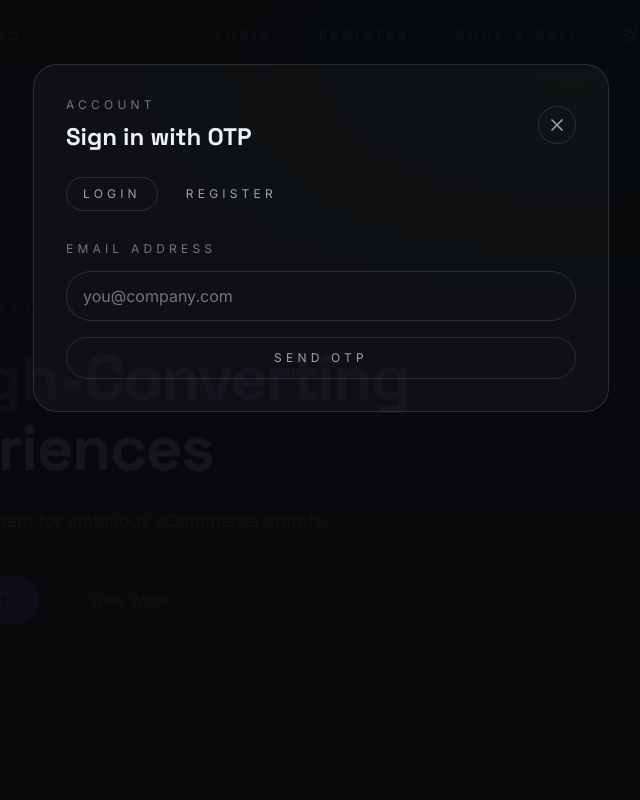
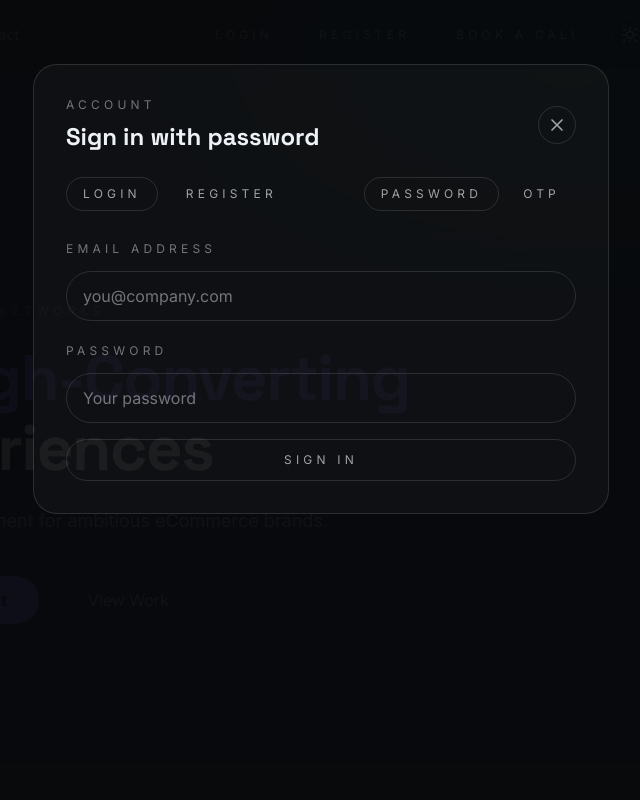
Before and after one commit to Mujahid137/basketworks, a React (Vite) app: page / in a window 1280 px wide. Both pictures are taken after a click on the button "LOGIN". Shown: the top 800 px of the page, without its empty margins (607-1247 px from the left). Built offline with nearby package versions, Linux system fonts and the light colour scheme; no server answers.

Commit message:
Add Supabase auth client and modal

```diff
--- a/package.json
+++ b/package.json
@@ -10,10 +10,10 @@
     "preview": "vite preview"
   },
   "dependencies": {
-    "@upstash/redis": "^1.36.2",
+    "@supabase/supabase-js": "^2.95.3",
+    "@upstash/redis": "^1.35.1",
     "framer-motion": "^12.29.3",
     "nodemailer": "^6.10.0",
-    "@upstash/redis": "^1.35.1",
     "react": "^19.2.0",
     "react-dom": "^19.2.0",
     "react-intersection-observer": "^10.0.2",
--- a/src/components/AuthModal.tsx
+++ b/src/components/AuthModal.tsx
@@ -1,7 +1,9 @@
-import { useEffect, useState, type FormEvent } from "react";
+import { useEffect, useMemo, useState, type FormEvent } from "react";
 import { AnimatePresence, motion } from "framer-motion";
+import { supabase } from "../lib/supabaseClient";
 
 type AuthMode = "login" | "register";
+type AuthMethod = "password" | "otp";
 type Step = "request" | "verify" | "success";
 
 type AuthModalProps = {
@@ -13,8 +15,10 @@ const EMAIL_PATTERN = /^[^\s@]+@[^\s@]+\.[^\s@]+$/;
 
 export default function AuthModal({ open, onClose }: AuthModalProps) {
   const [mode, setMode] = useState<AuthMode>("login");
+  const [method, setMethod] = useState<AuthMethod>("password");
   const [step, setStep] = useState<Step>("request");
   const [email, setEmail] = useState("");
+  const [password, setPassword] = useState("");
   const [code, setCode] = useState("");
   const [loading, setLoading] = useState(false);
   const [notice, setNotice] = useState<{ type: "error" | "success"; text: string } | null>(
@@ -26,8 +30,16 @@ export default function AuthModal({ open, onClose }: AuthModalProps) {
       setStep("request");
       setCode("");
       setNotice(null);
+      setPassword("");
     }
   }, [open]);
+
+  const title = useMemo(() => {
+    if (method === "otp") {
+      return mode === "login" ? "Sign in with OTP" : "Create account with OTP";
+    }
+    return mode === "login" ? "Sign in with password" : "Create an account";
+  }, [mode, method]);
 
   const resetMode = (nextMode: AuthMode) => {
     setMode(nextMode);
@@ -36,7 +48,50 @@ export default function AuthModal({ open, onClose }: AuthModalProps) {
     setNotice(null);
   };
 
-  const requestOtp = async (event: FormEvent) => {
+  const handlePassword = async (event: FormEvent) => {
+    event.preventDefault();
+    setNotice(null);
+
+    if (!EMAIL_PATTERN.test(email.trim())) {
+      setNotice({ type: "error", text: "Enter a valid email address." });
+      return;
+    }
+
+    if (!password.trim()) {
+      setNotice({ type: "error", text: "Password is required." });
+      return;
+    }
+
+    try {
+      setLoading(true);
+      if (mode === "register") {
+        const { error } = await supabase.auth.signUp({
+          email: email.trim(),
+          password: password.trim(),
+        });
+        if (error) throw error;
+        setNotice({
+          type: "success",
+          text: "Account created. Check your email to confirm.",
+        });
+        setStep("success");
+      } else {
+        const { error } = await supabase.auth.signInWithPassword({
+          email: email.trim(),
+          password: password.trim(),
+        });
+        if (error) throw error;
+        setNotice({ type: "success", text: "Signed in successfully." });
+        setStep("success");
+      }
+    } catch (err: any) {
+      setNotice({ type: "error", text: err?.message || "Auth failed." });
+    } finally {
+      setLoading(false);
+    }
+  };
+
+  const handleOtpRequest = async (event: FormEvent) => {
     event.preventDefault();
     setNotice(null);
 
@@ -47,52 +102,43 @@ export default function AuthModal({ open, onClose }: AuthModalProps) {
 
     try {
       setLoading(true);
-      const response = await fetch("/api/auth/request-otp", {
-        method: "POST",
-        headers: { "Content-Type": "application/json" },
-        body: JSON.stringify({ email: email.trim(), mode }),
+      const { error } = await supabase.auth.signInWithOtp({
+        email: email.trim(),
+        options: {
+          shouldCreateUser: mode === "register",
+        },
       });
-      const data = await response.json();
-      if (!response.ok) {
-        setNotice({ type: "error", text: data?.message || "Failed to send code." });
-        return;
-      }
+      if (error) throw error;
       setStep("verify");
       setNotice({ type: "success", text: "OTP sent. Check your inbox." });
-    } catch (err) {
-      setNotice({ type: "error", text: "Network error. Try again." });
+    } catch (err: any) {
+      setNotice({ type: "error", text: err?.message || "Failed to send OTP." });
     } finally {
       setLoading(false);
     }
   };
 
-  const verifyOtp = async (event: FormEvent) => {
+  const handleOtpVerify = async (event: FormEvent) => {
     event.preventDefault();
     setNotice(null);
 
     if (!code.trim()) {
-      setNotice({ type: "error", text: "Enter the 6-digit code." });
+      setNotice({ type: "error", text: "Enter the OTP code." });
       return;
     }
 
     try {
       setLoading(true);
-      const response = await fetch("/api/auth/verify-otp", {
-        method: "POST",
-        headers: { "Content-Type": "application/json" },
-        body: JSON.stringify({ email: email.trim(), code: code.trim() }),
+      const { error } = await supabase.auth.verifyOtp({
+        email: email.trim(),
+        token: code.trim(),
+        type: "email",
       });
-      const data = await response.json();
-      if (!response.ok) {
-        setNotice({ type: "error", text: data?.message || "Invalid code." });
-        return;
-      }
-      localStorage.setItem("auth_email", email.trim());
-      localStorage.setItem("auth_verified", "true");
+      if (error) throw error;
+      setNotice({ type: "success", text: "Signed in successfully." });
       setStep("success");
-      setNotice({ type: "success", text: "Verified. You are signed in." });
-    } catch (err) {
-      setNotice({ type: "error", text: "Network error. Try again." });
+    } catch (err: any) {
+      setNotice({ type: "error", text: err?.message || "Invalid OTP." });
     } finally {
       setLoading(false);
     }
@@ -121,7 +167,7 @@ export default function AuthModal({ open, onClose }: AuthModalProps) {
                   Account
                 </p>
                 <h3 className="mt-2 text-2xl font-semibold font-display">
-                  {mode === "login" ? "Sign in with OTP" : "Create an account"}
+                  {title}
                 </h3>
               </div>
               <button
@@ -143,7 +189,7 @@ export default function AuthModal({ open, onClose }: AuthModalProps) {
               </button>
             </div>
 
-            <div className="mt-6 flex gap-3">
+            <div className="mt-6 flex flex-wrap gap-3">
               <button
                 onClick={() => resetMode("login")}
                 className={`rounded-full px-4 py-2 text-xs uppercase tracking-[0.35em] transition ${
@@ -160,11 +206,75 @@ export default function AuthModal({ open, onClose }: AuthModalProps) {
               >
                 Register
               </button>
+              <div className="ml-auto flex gap-2">
+                <button
+                  onClick={() => {
+                    setMethod("password");
+                    setStep("request");
+                    setNotice(null);
+                  }}
+                  className={`rounded-full px-4 py-2 text-xs uppercase tracking-[0.35em] transition ${
+                    method === "password" ? "theme-outline-btn" : "theme-link"
+                  }`}
+                >
+                  Password
+                </button>
+                <button
+                  onClick={() => {
+                    setMethod("otp");
+                    setStep("request");
+                    setNotice(null);
+                  }}
+                  className={`rounded-full px-4 py-2 text-xs uppercase tracking-[0.35em] transition ${
+                    method === "otp" ? "theme-outline-btn" : "theme-link"
+                  }`}
+                >
+                  OTP
+                </button>
+              </div>
             </div>
 
             <div className="mt-6">
-              {step === "request" && (
-                <form className="space-y-4" onSubmit={requestOtp}>
+              {method === "password" && (
+                <form className="space-y-4" onSubmit={handlePassword}>
+                  <div>
+                    <label className="text-xs uppercase tracking-[0.35em] theme-subtle">
+                      Email address
+                    </label>
+                    <input
+                      type="email"
+                      required
+                      placeholder="you@company.com"
+                      value={email}
+                      onChange={(event) => setEmail(event.target.value)}
+                      className="mt-3 w-full rounded-full px-4 py-3 theme-input-pill"
+                    />
+                  </div>
+                  <div>
+                    <label className="text-xs uppercase tracking-[0.35em] theme-subtle">
+                      Password
+                    </label>
+                    <input
+                      type="password"
+                      required
+                      placeholder="Your password"
+                      value={password}
+                      onChange={(event) => setPassword(event.target.value)}
+                      className="mt-3 w-full rounded-full px-4 py-3 theme-input-pill"
+                    />
+                  </div>
+                  <button
+                    type="submit"
+                    disabled={loading}
+                    className="w-full rounded-full px-5 py-3 text-xs uppercase tracking-[0.35em] transition theme-outline-btn"
+                  >
+                    {loading ? "Working..." : mode === "register" ? "Create" : "Sign in"}
+                  </button>
+                </form>
+              )}
+
+              {method === "otp" && step === "request" && (
+                <form className="space-y-4" onSubmit={handleOtpRequest}>
                   <div>
                     <label className="text-xs uppercase tracking-[0.35em] theme-subtle">
                       Email address
@@ -188,8 +298,8 @@ export default function AuthModal({ open, onClose }: AuthModalProps) {
                 </form>
               )}
 
-              {step === "verify" && (
-                <form className="space-y-4" onSubmit={verifyOtp}>
+              {method === "otp" && step === "verify" && (
+                <form className="space-y-4" onSubmit={handleOtpVerify}>
                   <div>
                     <label className="text-xs uppercase tracking-[0.35em] theme-subtle">
                       Enter OTP
@@ -219,7 +329,7 @@ export default function AuthModal({ open, onClose }: AuthModalProps) {
                     onClick={() => setStep("request")}
                     className="w-full rounded-full px-5 py-3 text-xs uppercase tracking-[0.35em] transition theme-outline-btn"
                   >
-                    Resend code
+                    Resend OTP
                   </button>
                 </form>
               )}
@@ -227,7 +337,7 @@ export default function AuthModal({ open, onClose }: AuthModalProps) {
               {step === "success" && (
                 <div className="space-y-4">
                   <p className="theme-muted">
-                    You're signed in. We will keep your session on this device.
+                    You're signed in. Your session is active on this device.
                   </p>
                   <button
                     type="button"
--- /dev/null
+++ b/src/lib/supabaseClient.ts
@@ -0,0 +1,11 @@
+import { createClient } from "@supabase/supabase-js";
+
+const supabaseUrl = import.meta.env.VITE_SUPABASE_URL as string | undefined;
+const supabaseAnonKey = import.meta.env
+  .VITE_SUPABASE_ANON_KEY as string | undefined;
+
+if (!supabaseUrl || !supabaseAnonKey) {
+  console.warn("Supabase env vars are missing.");
+}
+
+export const supabase = createClient(supabaseUrl ?? "", supabaseAnonKey ?? "");
```
Also changed, not shown: 1 other file (tests, documents, lock files or other folders).
